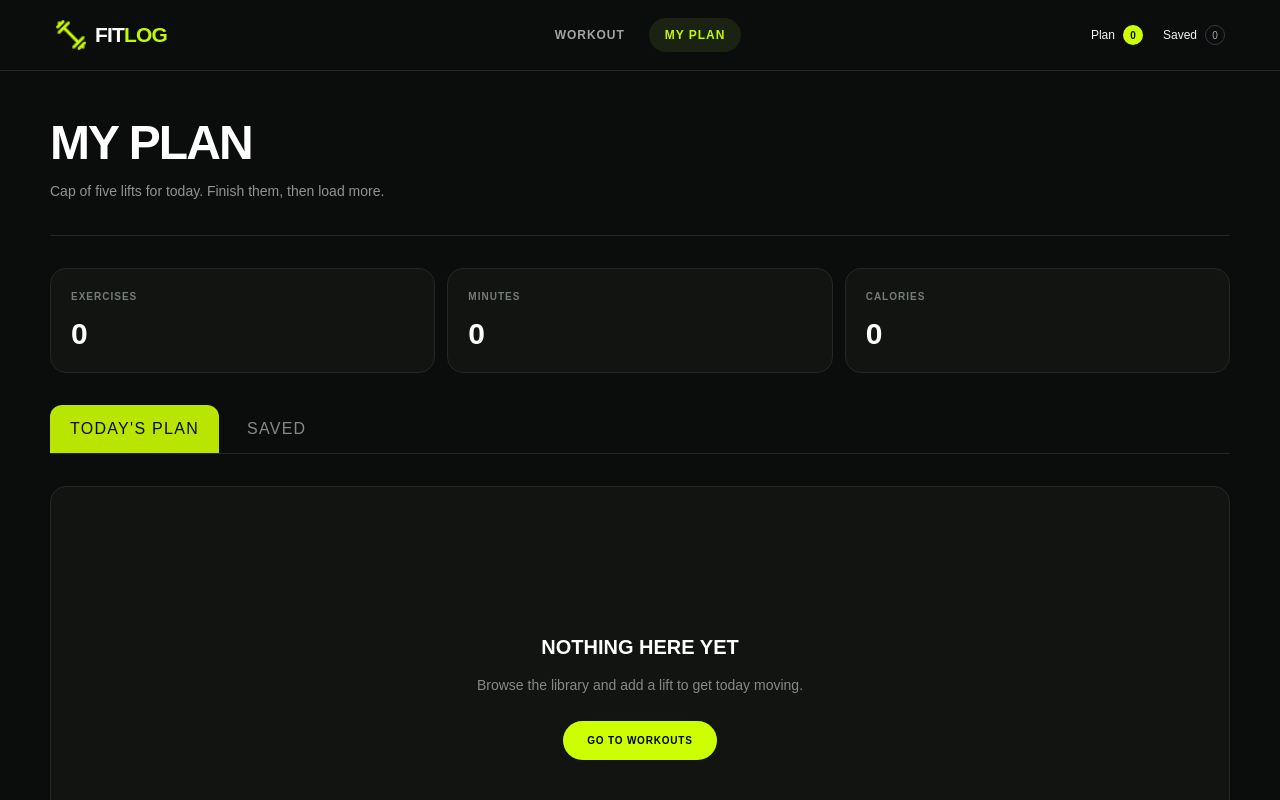
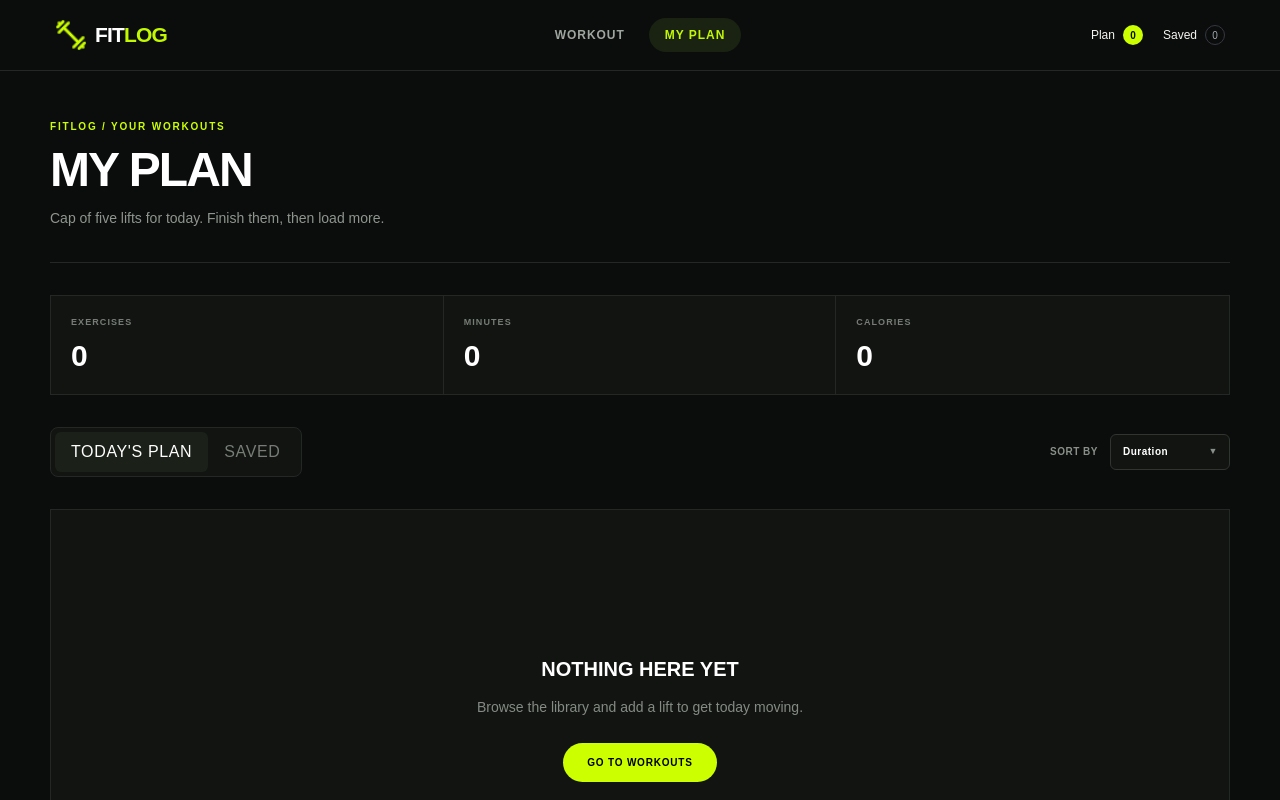
Before and after one commit to nobin-codes/Fit-Log-2026-PH-b14-Assignment-06, a Next.js app: page /my-plan in a window 1280 px wide. Shown: the top 800 px of the page. Built offline with nearby package versions, Linux system fonts and the light colour scheme.

Commit message:
Polish My Plan tabs and sorting UI

```diff
--- a/src/app/my-plan/page.tsx
+++ b/src/app/my-plan/page.tsx
@@ -6,12 +6,14 @@ import { toast } from "react-toastify";
 import { usePlan } from "@/context/PlanContext";
 
 type Tab = "plan" | "saved";
+type SortOption = "duration" | "calories" | "rating";
 
 export default function MyPlanPage() {
   const { plan, saved, removeFromPlan, removeSaved, markAsDone, isCompleted } =
     usePlan();
 
   const [activeTab, setActiveTab] = useState<Tab>("plan");
+  const [sortBy, setSortBy] = useState<SortOption>("duration");
   const [loading, setLoading] = useState(true);
 
   useEffect(() => {
@@ -49,11 +51,27 @@ export default function MyPlanPage() {
 
   const currentWorkouts = activeTab === "plan" ? plan : saved;
 
+  const sortedWorkouts = [...currentWorkouts].sort((a, b) => {
+    if (sortBy === "duration") {
+      return a.duration - b.duration;
+    }
+
+    if (sortBy === "calories") {
+      return a.caloriesBurned - b.caloriesBurned;
+    }
+
+    return a.rating - b.rating;
+  });
+
   return (
-    <main className="min-h-screen bg-[#0b0d0c] px-5 py-12 text-white">
+    <main className="min-h-screen bg-[#0b0d0c] px-4 py-10 text-white sm:px-5 sm:py-12">
       <div className="mx-auto w-full max-w-[1180px]">
-        {/* Header */}
-        <div className="border-b border-[#242824] pb-8">
+
+        <section className="border-b border-[#242824] pb-7 sm:pb-8">
+          <p className="mb-3 text-[10px] font-bold uppercase tracking-[0.18em] text-[#ccff00]">
+            FITLOG / YOUR WORKOUTS
+          </p>
+
           <h1 className="text-4xl font-extrabold uppercase tracking-[-0.04em] sm:text-5xl">
             My Plan
           </h1>
@@ -61,80 +79,108 @@ export default function MyPlanPage() {
           <p className="mt-3 max-w-[520px] text-sm leading-6 text-[#8f958e]">
             Cap of five lifts for today. Finish them, then load more.
           </p>
-        </div>
+        </section>
 
-        {/* Metrics */}
-        <div className="mt-8 grid grid-cols-1 gap-3 sm:grid-cols-3">
-          <div className="rounded-2xl border border-[#242824] bg-[#111411] p-5">
-            <p className="text-[10px] font-bold uppercase tracking-[0.1em] text-[#777d76]">
+
+        <section className="mt-7 overflow-hidden border border-[#242824] bg-[#111411] sm:mt-8">
+          <div className="grid grid-cols-3">
+            <div className="border-r border-[#242824] px-3 py-4 sm:px-5 sm:py-5">
+              <p className="text-[9px] font-bold uppercase tracking-[0.12em] text-[#777d76]">
                 Exercises
               </p>
 
-            <p className="mt-3 text-3xl font-extrabold text-white">
+              <p className="mt-2 text-2xl font-extrabold text-white sm:text-3xl">
                 {plan.length}
               </p>
             </div>
 
-          <div className="rounded-2xl border border-[#242824] bg-[#111411] p-5">
-            <p className="text-[10px] font-bold uppercase tracking-[0.1em] text-[#777d76]">
+            <div className="border-r border-[#242824] px-3 py-4 sm:px-5 sm:py-5">
+              <p className="text-[9px] font-bold uppercase tracking-[0.12em] text-[#777d76]">
                 Minutes
               </p>
 
-            <p className="mt-3 text-3xl font-extrabold text-white">
+              <p className="mt-2 text-2xl font-extrabold text-white sm:text-3xl">
                 {totalMinutes}
               </p>
             </div>
 
-          <div className="rounded-2xl border border-[#242824] bg-[#111411] p-5">
-            <p className="text-[10px] font-bold uppercase tracking-[0.1em] text-[#777d76]">
+            <div className="px-3 py-4 sm:px-5 sm:py-5">
+              <p className="text-[9px] font-bold uppercase tracking-[0.12em] text-[#777d76]">
                 Calories
               </p>
 
-            <p className="mt-3 text-3xl font-extrabold text-white">
+              <p className="mt-2 text-2xl font-extrabold text-white sm:text-3xl">
                 {totalCalories}
               </p>
             </div>
           </div>
+        </section>
 
-        {/* Tabs */}
-        <div className="mt-8 border-b border-[#242824]">
-          <div className="flex items-center justify-start gap-2">
+        <section className="mt-7 flex flex-col gap-4 sm:mt-8 sm:flex-row sm:items-center sm:justify-between">
+
+          <div className="inline-flex w-fit items-center rounded-lg border border-[#242824] bg-[#111411] p-1">
             <button
               type="button"
               onClick={() => setActiveTab("plan")}
-              className={`rounded-t-xl px-5 py-3 text-[10px] font-extrabold uppercase tracking-[0.08em] transition ${
+              className={`rounded-md px-4 py-2 text-[10px] font-bold uppercase tracking-[0.04em] transition ${
                 activeTab === "plan"
-                  ? "bg-[#B8E600] text-[#0b0d0c]"
-                  : "text-[#858b84] hover:text-white"
+                  ? "bg-[#1b2118] text-white"
+                  : "text-[#777d76] hover:text-white"
               }`}
             >
-              Today's Plan
+              Today&apos;s Plan
             </button>
 
             <button
               type="button"
               onClick={() => setActiveTab("saved")}
-              className={`rounded-t-xl px-5 py-3 text-[10px] font-extrabold uppercase tracking-[0.08em] transition ${
+              className={`rounded-md px-4 py-2 text-[10px] font-bold uppercase tracking-[0.04em] transition ${
                 activeTab === "saved"
-                  ? "bg-[#B8E600] text-[#0b0d0c]"
-                  : "text-[#858b84] hover:text-white"
+                  ? "bg-[#1b2118] text-white"
+                  : "text-[#777d76] hover:text-white"
               }`}
             >
               Saved
             </button>
           </div>
+
+
+          <label className="flex items-center gap-3 text-[10px] font-semibold uppercase tracking-[0.05em] text-[#8a9089]">
+            <span>Sort By</span>
+
+            <div className="relative">
+              <select
+                value={sortBy}
+                onChange={(event) =>
+                  setSortBy(event.target.value as SortOption)
+                }
+                className="h-9 min-w-[120px] appearance-none rounded-md border border-[#30352f] bg-[#111411] py-2 pl-3 pr-9 text-[10px] font-semibold text-white outline-none transition hover:border-[#4a5148] focus:border-[#ccff00]"
+              >
+                <option value="duration">Duration</option>
+                <option value="calories">Calories</option>
+                <option value="rating">Rating</option>
+              </select>
+
+              <span className="pointer-events-none absolute right-3 top-1/2 -translate-y-1/2 text-[9px] text-[#8a9089]">
+                ▼
+              </span>
             </div>
+          </label>
+        </section>
 
-        {/* Workout List */}
-        <div className="mt-8">
+        <section className="mt-7 sm:mt-8">
           {loading ? (
-            <div className="flex min-h-[300px] items-center justify-center rounded-2xl border border-[#242824] bg-[#111411]">
-              <p className="text-[11px] font-bold uppercase tracking-[0.12em] text-[#CCFF00]">
+            <div className="flex min-h-[300px] items-center justify-center border border-[#242824] bg-[#111411]">
+              <div className="text-center">
+                <div className="mx-auto mb-4 h-7 w-7 animate-spin rounded-full border-2 border-[#30352f] border-t-[#ccff00]" />
+
+                <p className="text-[11px] font-bold uppercase tracking-[0.12em] text-[#ccff00]">
                   Loading workouts…
                 </p>
               </div>
-          ) : currentWorkouts.length === 0 ? (
-            <div className="flex min-h-[420px] flex-col items-center justify-center rounded-2xl border border-[#242824] bg-[#111411] px-5 text-center">
+            </div>
+          ) : sortedWorkouts.length === 0 ? (
+            <div className="flex min-h-[420px] flex-col items-center justify-center border border-[#242824] bg-[#111411] px-5 text-center">
               <p className="text-xl font-extrabold uppercase text-white">
                 Nothing Here Yet
               </p>
@@ -145,27 +191,29 @@ export default function MyPlanPage() {
 
               <Link
                 href="/"
-                className="mt-6 rounded-full bg-[#CCFF00] px-6 py-3 text-[10px] font-extrabold uppercase tracking-[0.08em] !text-black transition hover:bg-[#d6ff33]"
+                className="mt-6 rounded-full bg-[#ccff00] px-6 py-3 text-[10px] font-extrabold uppercase tracking-[0.08em] !text-black transition hover:bg-[#d6ff33]"
               >
                 Go to Workouts
               </Link>
             </div>
           ) : (
             <div className="space-y-4">
-              {currentWorkouts.map((workout) => {
+              {sortedWorkouts.map((workout) => {
                 const done =
                   activeTab === "plan" ? isCompleted(workout.id) : false;
 
                 return (
                   <article
                     key={workout.id}
-                    className={`overflow-hidden rounded-2xl border bg-[#111411] ${
-                      done ? "border-[#CCFF00]/40" : "border-[#242824]"
+                    className={`overflow-hidden border bg-[#111411] transition ${
+                      done
+                        ? "border-[#ccff00]/40"
+                        : "border-[#242824] hover:border-[#3a4039]"
                     }`}
                   >
-                    <div className="flex min-h-[180px] flex-col sm:flex-row sm:items-center">
-                      {/* Thumbnail */}
-                      <div className="shrink-0 sm:h-[180px] sm:w-[220px]">
+                    <div className="flex min-h-[150px] flex-col sm:flex-row sm:items-center">
+
+                      <div className="shrink-0 sm:h-[150px] sm:w-[190px]">
                         <img
                           src={workout.image}
                           alt={workout.name}
@@ -173,13 +221,13 @@ export default function MyPlanPage() {
                         />
                       </div>
 
-                      {/* Workout Info */}
-                      <div className="flex flex-1 items-center justify-between gap-6 p-5">
-                        {/* Text + Stats */}
+
+                      <div className="flex flex-1 flex-col justify-between gap-5 p-4 sm:flex-row sm:items-center sm:p-5">
+
                         <div className="min-w-0">
                           <h2
                             className={`text-xl font-extrabold uppercase tracking-[-0.03em] ${
-                              done ? "text-[#CCFF00]" : "text-white"
+                              done ? "text-[#ccff00]" : "text-white"
                             }`}
                           >
                             {workout.name}
@@ -189,29 +237,29 @@ export default function MyPlanPage() {
                             {workout.equipment}
                           </p>
 
-                          <div className="mt-4 flex flex-wrap gap-4 text-xs text-[#9da39c]">
+                          <div className="mt-4 flex flex-wrap gap-x-4 gap-y-2 text-xs text-[#9da39c]">
                             <span>
-                              <span className="text-[#CCFF00]">◷</span>{" "}
+                              <span className="text-[#ccff00]">◷</span>{" "}
                               {workout.duration} min
                             </span>
 
                             <span>
-                              <span className="text-[#CCFF00]">🔥</span>{" "}
+                              <span className="text-[#ccff00]">🔥</span>{" "}
                               {workout.caloriesBurned} kcal
                             </span>
 
                             <span>
-                              <span className="text-[#CCFF00]">⭐</span>{" "}
+                              <span className="text-[#ccff00]">⭐</span>{" "}
                               {workout.rating}
                             </span>
                           </div>
                         </div>
 
-                        {/* Buttons */}
-                        <div className="flex shrink-0 items-center justify-end gap-2">
+
+                        <div className="flex shrink-0 flex-wrap items-center gap-2">
                           <Link
                             href={`/workouts/${workout.id}`}
-                            className="rounded-full border border-[#3a4039] px-4 py-2.5 text-[10px] font-extrabold uppercase tracking-[0.08em] text-white transition hover:border-[#CCFF00] hover:text-[#CCFF00]"
+                            className="rounded-full border border-[#3a4039] px-4 py-2.5 text-[10px] font-extrabold uppercase tracking-[0.08em] text-white transition hover:border-[#ccff00] hover:text-[#ccff00]"
                           >
                             View Details
                           </Link>
@@ -226,11 +274,11 @@ export default function MyPlanPage() {
                                 disabled={done}
                                 className={`rounded-full px-4 py-2.5 text-[10px] font-extrabold uppercase tracking-[0.08em] transition ${
                                   done
-                                    ? "cursor-default bg-[#CCFF00]/20 text-[#CCFF00]"
-                                    : "bg-[#CCFF00] text-[#0b0d0c] hover:bg-[#d6ff33]"
+                                    ? "cursor-default bg-[#ccff00]/20 text-[#ccff00]"
+                                    : "bg-[#ccff00] text-[#0b0d0c] hover:bg-[#d6ff33]"
                                 }`}
                               >
-                                <span className="mr-1 text-[#CCFF00]">✓</span>
+                                <span className="mr-1">✓</span>
                                 {done ? "Done" : "Mark as Done"}
                               </button>
 
@@ -240,7 +288,7 @@ export default function MyPlanPage() {
                                   handleRemove(workout.id, workout.name)
                                 }
                                 aria-label={`Remove ${workout.name}`}
-                                className="flex h-10 w-10 items-center justify-center rounded-full border border-[#3a4039] text-lg text-[#CCFF00] transition hover:border-red-400 hover:text-red-400"
+                                className="flex h-10 w-10 items-center justify-center rounded-full border border-[#3a4039] text-lg text-[#ccff00] transition hover:border-red-400 hover:text-red-400"
                               >
                                 ×
                               </button>
@@ -254,7 +302,7 @@ export default function MyPlanPage() {
                                 handleRemoveSaved(workout.id, workout.name)
                               }
                               aria-label={`Remove ${workout.name} from saved workouts`}
-                              className="flex h-10 w-10 items-center justify-center rounded-full border border-[#3a4039] text-lg text-[#CCFF00] transition hover:border-red-400 hover:text-red-400"
+                              className="flex h-10 w-10 items-center justify-center rounded-full border border-[#3a4039] text-lg text-[#ccff00] transition hover:border-red-400 hover:text-red-400"
                             >
                               ×
                             </button>
@@ -267,7 +315,7 @@ export default function MyPlanPage() {
               })}
             </div>
           )}
-        </div>
+        </section>
       </div>
     </main>
   );
```
Also changed, not shown: src/context/PlanContext.tsx (+7 -3 lines). Lines whose indentation alone changed are shown as unchanged.
